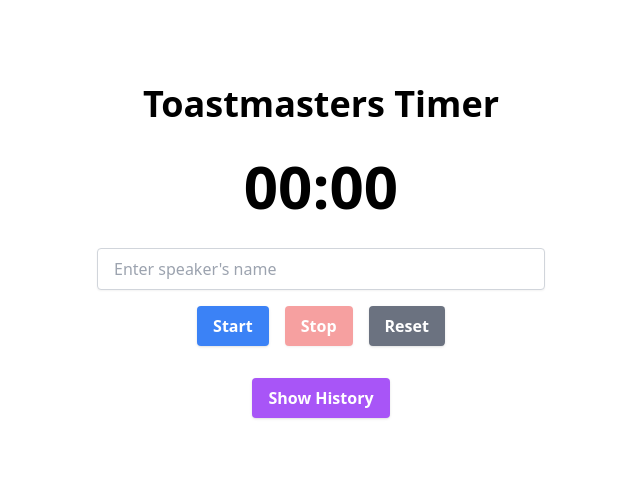
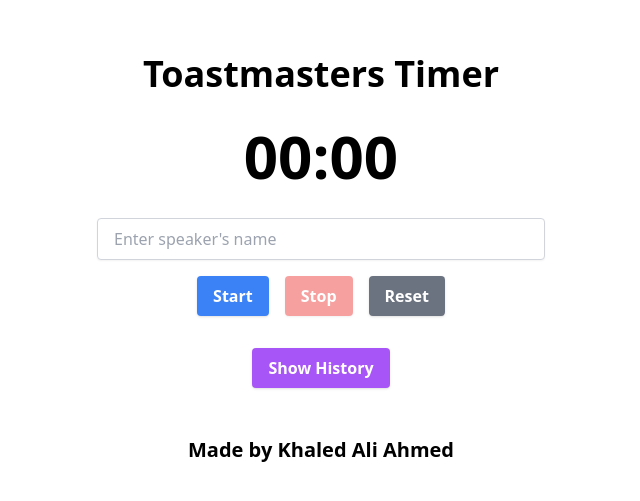
Before and after one commit to Engineered0/Toastmasters-Timer-2, a React (Vite) app: page / in a window 1280 px wide. Shown: the part 141-642 px from the top of the page, without its empty margins (319-959 px from the left). Built offline with nearby package versions, Linux system fonts and the light colour scheme.

Commit message:
Update App.tsx

```diff
--- a/src/App.tsx
+++ b/src/App.tsx
@@ -189,6 +189,19 @@
           </div>
         </div>
       )}
+
+
+      <div className="mt-8">
+  <a
+    href="https://github.com/KhaledAliAhmed" // Update with your GitHub link
+    target="_blank"
+    rel="noopener noreferrer"
+    className="text-xl font-bold transition-all duration-300 transform hover:scale-105 hover:tracking-wider"
+  >
+    Made by Khaled Ali Ahmed
+  </a>
+</div>
+
     </div>
   );
 }
```
